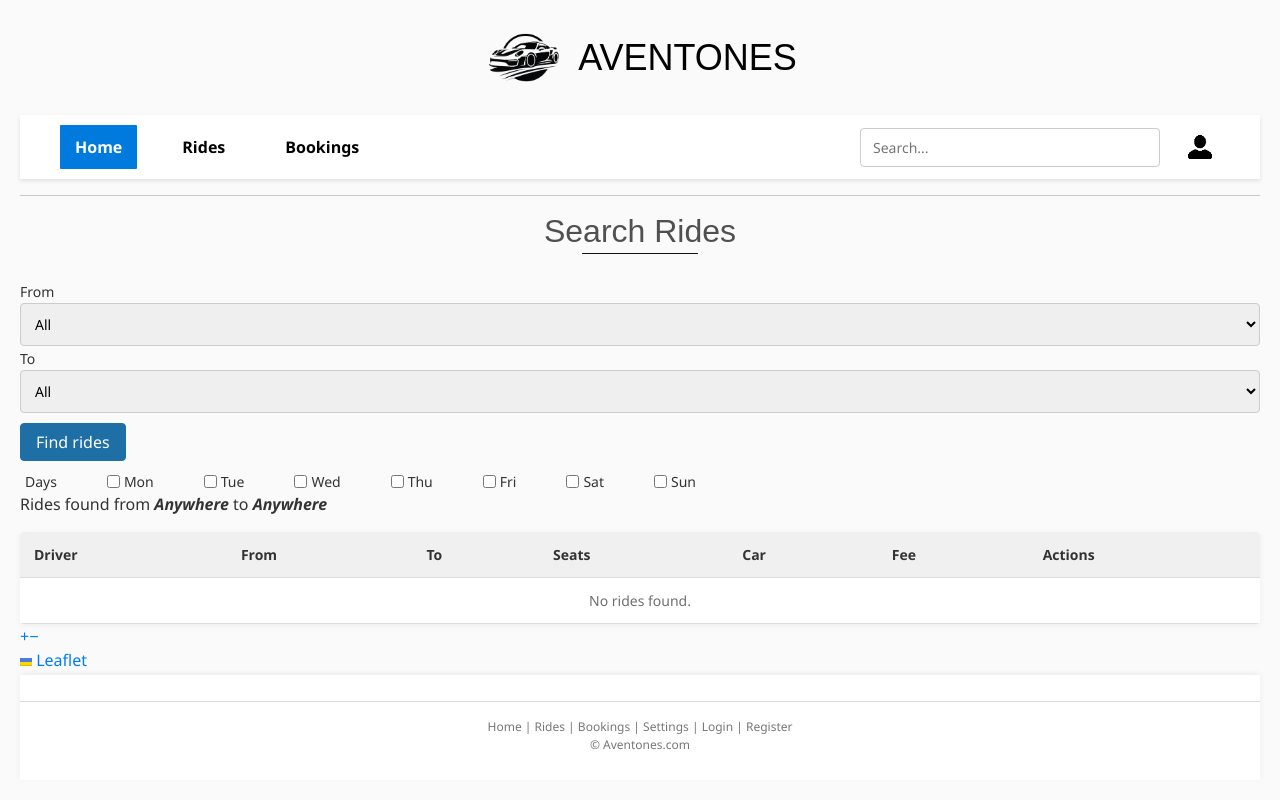
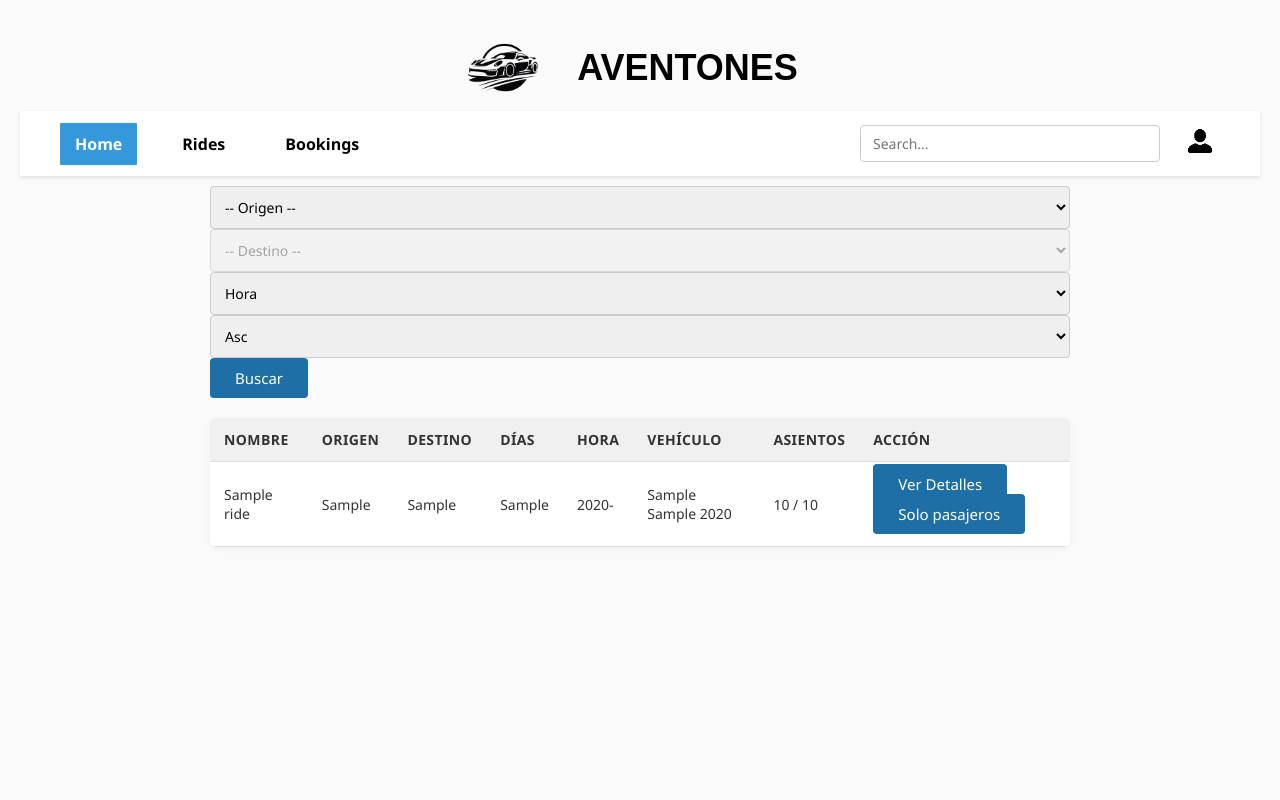
Before and after one commit to juandagomez04/Aventones-Web1, a PHP site: page /app/Views/rides/searchrides.php in a window 1280 px wide. Run offline with PHP 8.4, Linux system fonts and the light colour scheme; the visitor is signed in with stand-in values (Sample User, id 1); tables that the repository leaves empty or names only in its code hold one stand-in row (values such as "Sample post").

Commit message:
feat(rides): filtros con combos dependientes origen→destino; botón Ver Detalles; reservar delegando a Service

```diff
--- a/app/Views/rides/searchrides.php
+++ b/app/Views/rides/searchrides.php
@@ -1,68 +1,82 @@
 <?php
-require_once '../../Application/Services/Auth/login_user.php';
+/* app/Views/rides/searchrides.php */
+session_start();
 
-// Procesar logout SIEMPRE al inicio
+require_once __DIR__ . '/../../Application/Services/Auth/login_user.php';
+require_once __DIR__ . '/../../Application/Services/Rides/ManageRides.php';
+require_once __DIR__ . '/../../Application/Services/Bookings/ManageBookings.php';
+
+
+
+if (!LoginUser::isLoggedIn()) {
+    header('Location: ../auth/login.php');
+    exit;
+}
+
+// ---- Logout ----
 if ($_SERVER['REQUEST_METHOD'] === 'POST' && isset($_POST['logout'])) {
     LoginUser::logout();
     header('Location: ../auth/login.php');
     exit;
 }
+
+$role = $_SESSION['user_role'] ?? '';
+$userId = (int) ($_SESSION['user_id'] ?? 0);
+
+/* ==== Filtros / Orden ==== */
+$origin = trim($_GET['origin'] ?? '');
+$destination = trim($_GET['destination'] ?? '');
+$sort = $_GET['sort'] ?? 'time';
+$dir = strtolower($_GET['dir'] ?? 'asc') === 'desc' ? 'desc' : 'asc';
+
+/* ==== Combos dependientes ==== */
+$origins = ManageRides::getDistinctOrigins();           // NUEVO en ManageRides
+$map = ManageRides::getOriginDestinationMap();      // NUEVO en ManageRides
+$destForSelected = $origin !== '' ? ManageRides::getDestinationsByOrigin($origin) : [];
+$mapJson = json_encode($map, JSON_HEX_TAG | JSON_HEX_APOS | JSON_HEX_AMP | JSON_HEX_QUOT);
+
+/* ==== Datos ==== */
+$rides = ManageRides::search($origin ?: null, $destination ?: null, null);
+
+/* Orden simple en PHP */
+usort($rides, function ($a, $b) use ($sort, $dir) {
+    $mul = $dir === 'desc' ? -1 : 1;
+    $ka = $sort === 'origin' ? $a['origin'] : ($sort === 'destination' ? $a['destination'] : $a['time']);
+    $kb = $sort === 'origin' ? $b['origin'] : ($sort === 'destination' ? $b['destination'] : $b['time']);
+    return $mul * strcmp((string) $ka, (string) $kb);
+});
 ?>
-
 <!DOCTYPE html>
-<html lang="en">
+<html lang="es">
 
 <head>
     <meta charset="UTF-8">
+    <title>Search Rides - AVENTONES</title>
     <meta name="viewport" content="width=device-width, initial-scale=1.0">
-    <title>Search Rides - AVENTONES</title>
-    <link href="https://cdn.jsdelivr.net/npm/bootstrap@5.3.3/dist/css/bootstrap.min.css" rel="stylesheet">
     <link rel="stylesheet" href="../../../public/assets/css/base.css">
-    <link rel="stylesheet" href="../../../public/assets/css/home.css">
+    <link rel="stylesheet" href="../../../public/assets/css/rides.css">
 </head>
 
 <body>
-    <!-- Header with logo and site title -->
+    <!-- Header -->
     <div class="header">
         <img src="../../../public/assets/img/Icono.png" alt="Logo" class="logo">
         <h1 class="title">AVENTONES</h1>
     </div>
 
-    <!-- Top navigation menu with left links, center search, and right user menu -->
+    <!-- Menú EXACTO como indicaste -->
     <div class="menu-container">
         <div class="menu">
-
-            <!-- Left navigation links -->
             <nav class="left-menu">
                 <a class="active" href="../rides/searchrides.php">Home</a>
                 <a href="../myrides/myrides.php">Rides</a>
                 <a href="../bookings/bookings.php">Bookings</a>
             </nav>
 
-            <!-- Centered search input -->
             <div class="center-search">
                 <input type="text" placeholder="Search..." class="search-bar">
             </div>
 
-            <style>
-                .dropdown-menu button.logout-btn {
-                    background: none;
-                    border: none;
-                    width: 100%;
-                    text-align: left;
-                    padding: 15px;
-                    color: var(--color-text);
-                    cursor: pointer;
-                    font-size: inherit;
-                    font-family: inherit;
-                }
-
-                .dropdown-menu button.logout-btn:hover {
-                    background-color: var(--color-hover-bg);
-                }
-            </style>
-
-            <!-- Right-side user icon with dropdown options -->
             <div class="right-menu">
                 <div class="user-btn">
                     <img src="../../../public/assets/img/avatar.png" alt="User" class="user-icon">
@@ -78,88 +92,137 @@ if ($_SERVER['REQUEST_METHOD'] === 'POST' && isset($_POST['logout'])) {
         </div>
     </div>
 
-    <hr>
+    <div class="container">
 
-    <!-- Page heading -->
-    <h2>Search Rides</h2>
-
-    <!-- Filter form for searching rides -->
-    <div class="filter-box">
-        <form action="#" method="get" class="filter-form">
-
-            <!-- Origin, destination, and submit button -->
-            <div class="filter-row">
-                <label for="from">From</label>
-                <select id="from" name="from">
-                    <option value="">All</option>
+        <!-- Filtros: COMBOS DEPENDIENTES -->
+        <form class="filter-bar" method="get" id="searchForm">
+            <select class="input" id="origin" name="origin" aria-label="Origen">
+                <option value="">-- Origen --</option>
+                <?php foreach ($origins as $o): ?>
+                    <option value="<?= htmlspecialchars($o) ?>" <?= $o === $origin ? 'selected' : '' ?>>
+                        <?= htmlspecialchars($o) ?>
+                    </option>
+                <?php endforeach; ?>
             </select>
 
-                <label for="to">To</label>
-                <select id="to" name="to">
-                    <option value="">All</option>
+            <select class="input" id="destination" name="destination" aria-label="Destino" <?= $origin === '' ? 'disabled' : '' ?>>
+                <option value="">-- Destino --</option>
+                <?php foreach ($destForSelected as $d): ?>
+                    <option value="<?= htmlspecialchars($d) ?>" <?= $d === $destination ? 'selected' : '' ?>>
+                        <?= htmlspecialchars($d) ?>
+                    </option>
+                <?php endforeach; ?>
             </select>
 
+            <select class="input" name="sort">
+                <option value="time" <?= $sort === 'time' ? 'selected' : '' ?>>Hora</option>
+                <option value="origin" <?= $sort === 'origin' ? 'selected' : '' ?>>Origen</option>
+                <option value="destination" <?= $sort === 'destination' ? 'selected' : '' ?>>Destino</option>
+            </select>
 
-                <button type="submit" class="find-btn">Find rides</button>
-            </div>
+            <select class="input" name="dir">
+                <option value="asc" <?= $dir === 'asc' ? 'selected' : '' ?>>Asc</option>
+                <option value="desc" <?= $dir === 'desc' ? 'selected' : '' ?>>Desc</option>
+            </select>
 
-            <!-- Days of the week checkboxes -->
-            <div class="filter-days">
-                <label>Days</label>
-                <label><input type="checkbox" name="days"> Mon</label>
-                <label><input type="checkbox" name="days"> Tue</label>
-                <label><input type="checkbox" name="days"> Wed</label>
-                <label><input type="checkbox" name="days"> Thu</label>
-                <label><input type="checkbox" name="days"> Fri</label>
-                <label><input type="checkbox" name="days"> Sat</label>
-                <label><input type="checkbox" name="days"> Sun</label>
-            </div>
+            <button class="btn btn-primary">Buscar</button>
         </form>
-    </div>
 
-    <!-- Search results table -->
-    <div class="results">
-        <p>Rides found from <strong><em>...</em></strong> to <strong><em>...</em></strong></p>
-
-        <table class="rides-table">
+        <!-- Tabla de rides -->
+        <div class="table-wrapper">
+            <table class="table">
                 <thead>
                     <tr>
-                    <th>Driver</th>
-                    <th>From</th>
-                    <th>To</th>
-                    <th>Seats</th>
-                    <th>Car</th>
-                    <th>Fee</th>
-                    <th>Actions</th>
+                        <th>Nombre</th>
+                        <th>Origen</th>
+                        <th>Destino</th>
+                        <th>Días</th>
+                        <th>Hora</th>
+                        <th>Vehículo</th>
+                        <th>Asientos</th>
+                        <th class="text-end">Acción</th>
                     </tr>
                 </thead>
-            <tbody id="ridesBody"><!-- dinámico --></tbody>
-        </table>
+                <tbody>
+                    <?php foreach ($rides as $r):
+                        $rideId = (int) $r['id'];
+                        $veh = trim(($r['make'] ?? '') . ' ' . ($r['model'] ?? '') . ' ' . ($r['year'] ?? ''));
+                        $avail = ManageBookings::getAvailableSeats($rideId);
+                        $already = ($role === 'passenger') ? ManageBookings::hasActiveBooking($rideId, $userId) : false;
+                        ?>
+                        <tr>
+                            <td><?= htmlspecialchars($r['name'] ?? '') ?></td>
+                            <td><?= htmlspecialchars($r['origin']) ?></td>
+                            <td><?= htmlspecialchars($r['destination']) ?></td>
+                            <td><?= htmlspecialchars($r['days']) ?></td>
+                            <td><?= htmlspecialchars(substr((string) $r['time'], 0, 5)) ?></td>
+                            <td><?= htmlspecialchars($veh) ?></td>
+                            <td><?= (int) $avail ?> / <?= (int) $r['seats_total'] ?></td>
+                            <td class="text-end">
+                                <!-- Botón de ver detalles (disponible para todos los roles) -->
+                                <a href="detailsride.php?id=<?= $rideId ?>" class="btn btn-sm btn-info">Ver Detalles</a>
 
+                                <?php if ($role !== 'passenger'): ?>
+                                    <button class="btn btn-sm btn-secondary" disabled>Solo pasajeros</button>
+                                <?php else: ?>
+                                    <?php if ($avail <= 0): ?>
+                                        <button class="btn btn-sm btn-secondary" disabled>Sin asientos</button>
+                                    <?php elseif ($already): ?>
+                                        <button class="btn btn-sm btn-outline" disabled>Ya solicitado</button>
+                                    <?php else: ?>
+                                        <form method="post" action="../bookings/bookings.php" class="inline"
+                                            style="display:inline;">
+                                            <input type="hidden" name="action" value="create">
+                                            <input type="hidden" name="ride_id" value="<?= $rideId ?>">
+                                            <button class="btn btn-sm btn-success">Solicitar reserva</button>
+                                        </form>
+                                    <?php endif; ?>
+                                <?php endif; ?>
+                            </td>
+
+                        </tr>
+                    <?php endforeach; ?>
+                    <?php if (empty($rides)): ?>
+                        <tr>
+                            <td colspan="8" class="text-center text-muted">No se encontraron viajes.</td>
+                        </tr>
+                    <?php endif; ?>
+                </tbody>
             </table>
         </div>
 
-    <!-- Contenedor del mapa -->
-    <div id="map"></div>
+    </div>
 
+    <!-- Combos dependientes -->
+    <script>
+        const ORIGIN_MAP = <?= $mapJson ?>;
+        const originSel = document.getElementById('origin');
+        const destSel = document.getElementById('destination');
 
-    <!-- Footer with navigation links -->
-    <footer>
-        <hr>
-        <nav>
-            <a href="../rides/searchrides.php">Home</a> |
-            <a href="../myrides/myrides.php">Rides</a> |
-            <a href="../bookings/bookings.php">Bookings</a> |
-            <a href="../profile/configuration.php">Settings</a> |
-            <a href="../auth/login.php">Login</a> |
-            <a href="../auth/register_passenger.php">Register</a>
-        </nav>
-        <p>&copy; Aventones.com</p>
-    </footer>
+        function fillDestinations(originValue, preselectValue = '') {
+            destSel.innerHTML = '';
+            const optEmpty = document.createElement('option');
+            optEmpty.value = '';
+            optEmpty.textContent = '-- Destino --';
+            destSel.appendChild(optEmpty);
 
-    <script src="https://unpkg.com/leaflet@1.9.4/dist/leaflet.js"></script>
-    <script src="./Scripts/home/apimaps.js"></script>
-    <script src="./Scripts/home/searchrides.js"></script>
+            const list = ORIGIN_MAP[originValue] || [];
+            for (const d of list) {
+                const opt = document.createElement('option');
+                opt.value = d;
+                opt.textContent = d;
+                if (d === preselectValue) opt.selected = true;
+                destSel.appendChild(opt);
+            }
+            destSel.disabled = (originValue === '' || list.length === 0);
+        }
+
+        originSel.addEventListener('change', () => fillDestinations(originSel.value, ''));
+
+        <?php if ($origin !== ''): ?>
+            fillDestinations(<?= json_encode($origin) ?>, <?= json_encode($destination) ?>);
+        <?php endif; ?>
+    </script>
 </body>
 
 </html>
```
Lines whose indentation alone changed are shown as unchanged.
